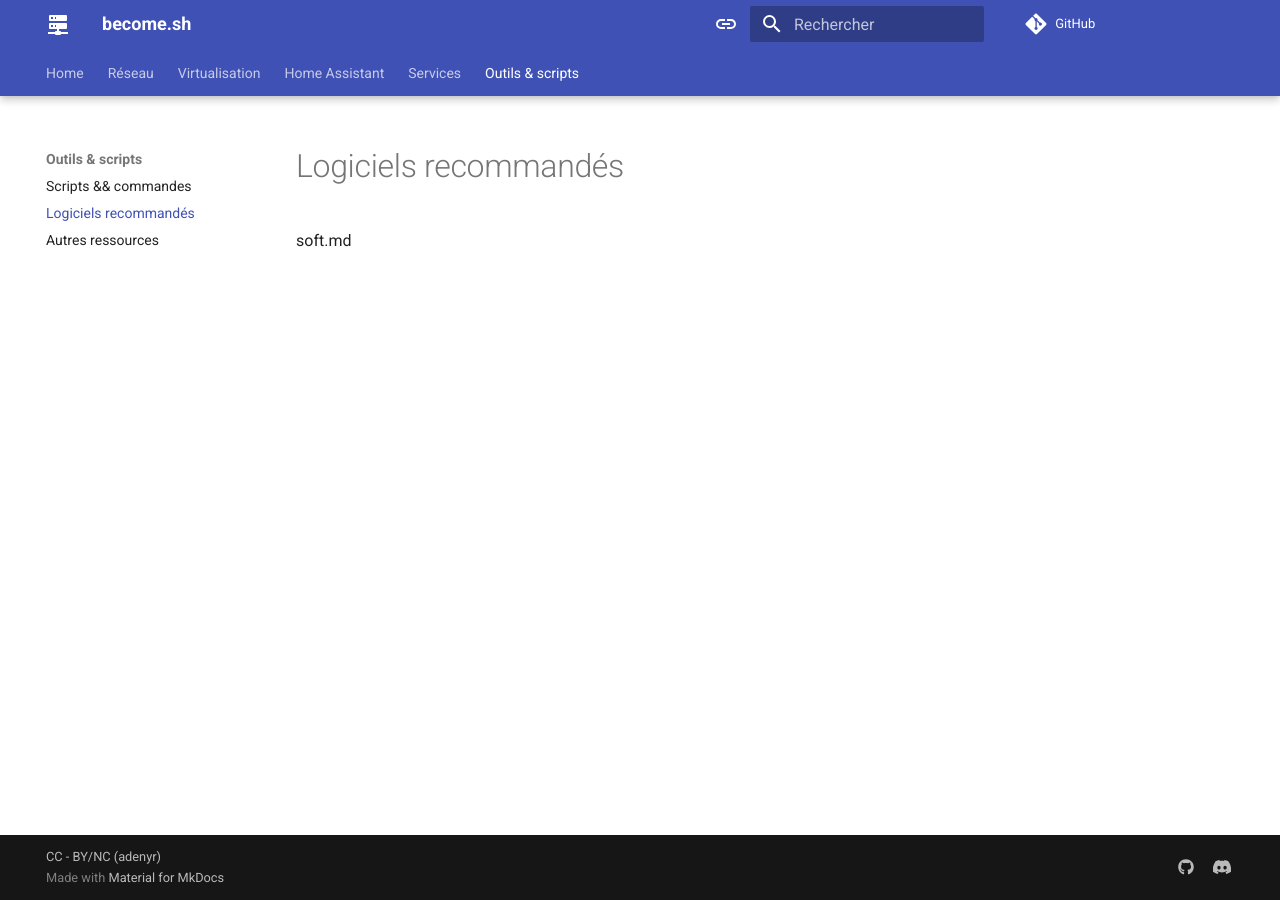
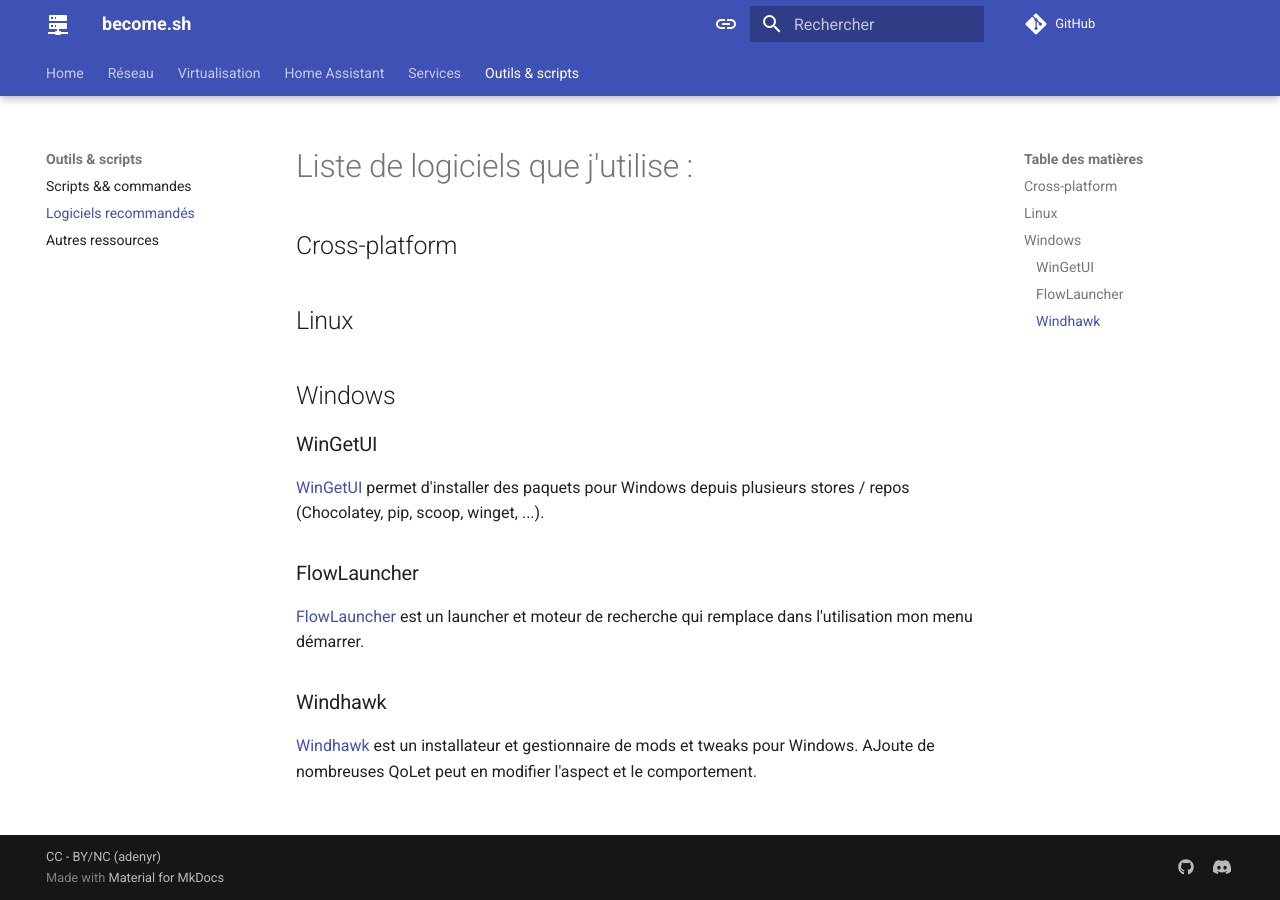
Before and after one commit to adenyrr/become.sh, an MkDocs documentation site: the page built from docs/outils/softwares.md, in a window 1280 px wide. Built offline with MkDocs 1.6.1 and Material for MkDocs 9.7.7, drawn with Linux system fonts in a browser that asks for light colours; comment, search, counter and statistics services are not loaded.

Commit message:
Update softwares.md
add various tweakz pour windaube

```diff
--- a/docs/outils/softwares.md
+++ b/docs/outils/softwares.md
@@ -1 +1,19 @@
-soft.md
+# Liste de logiciels que j'utilise :
+
+## Cross-platform
+
+## Linux
+
+## Windows
+
+### WinGetUI
+
+[WinGetUI]([https://massgrave.dev/](https://github.com/marticliment/UniGetUI)) permet d'installer des paquets pour Windows depuis plusieurs stores / repos (Chocolatey, pip, scoop, winget, ...).
+
+### FlowLauncher
+
+[FlowLauncher](https://github.com/Flow-Launcher/Flow.Launcher) est un launcher et moteur de recherche qui remplace dans l'utilisation mon menu démarrer.
+
+### Windhawk
+
+[Windhawk](https://github.com/ramensoftware/windhawk) est un installateur et gestionnaire de mods et tweaks pour Windows. AJoute de nombreuses QoLet peut en modifier l'aspect et le comportement.
```
